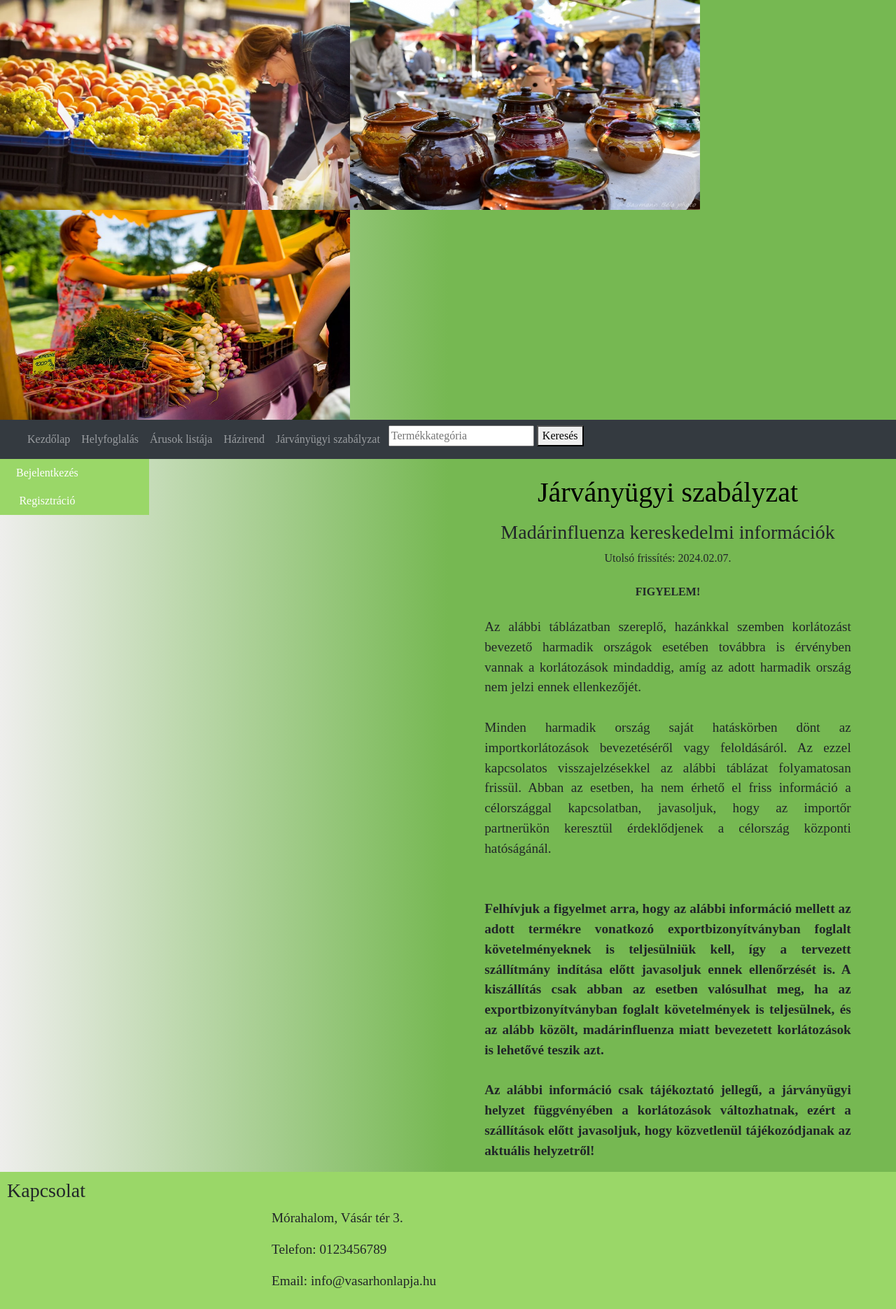
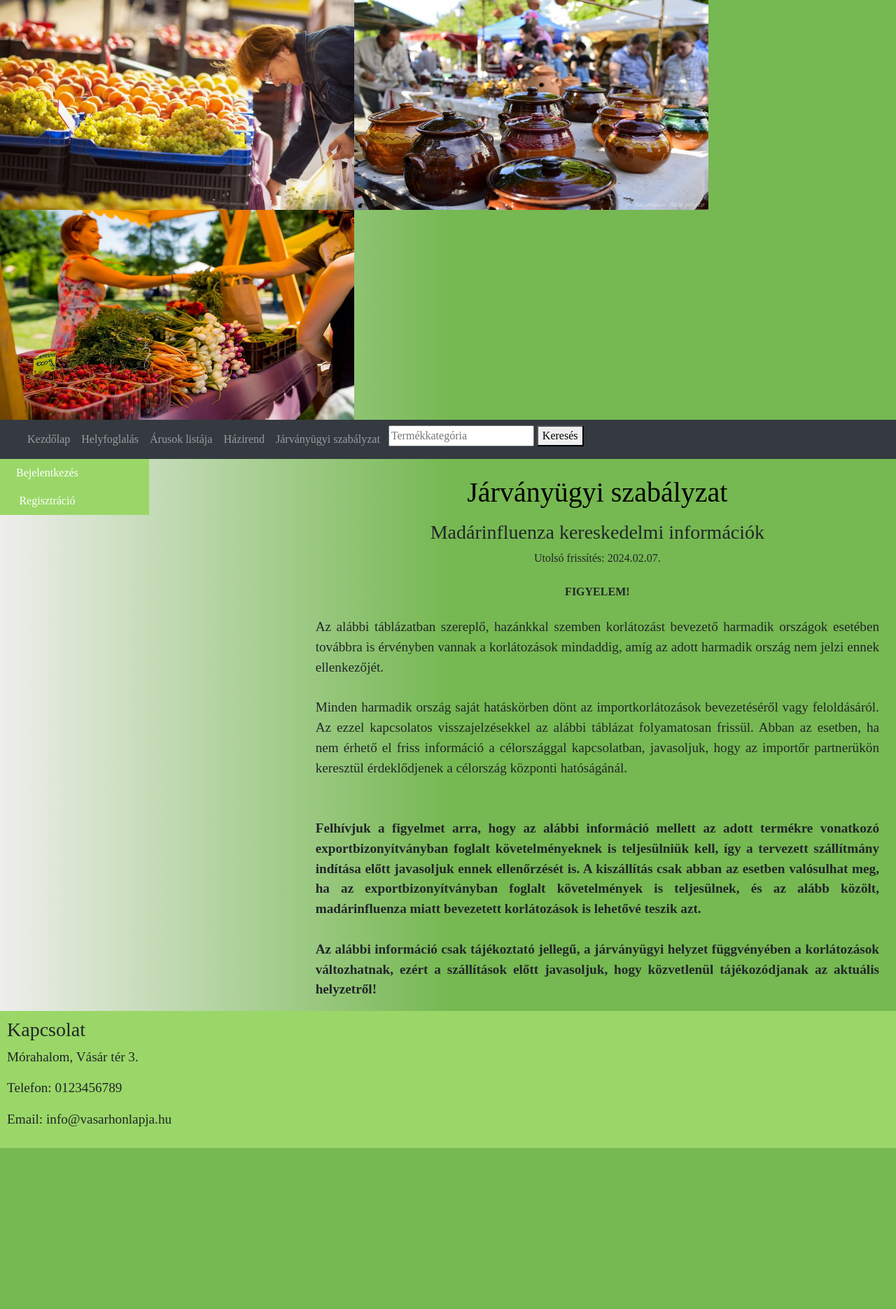
Before and after one commit to Szoftverfejlesztok/Szoftverfejleszto_es_tesztelo_2024_masodik_csapat, a PHP site: page /jarvanyugyisz.php in a window 1280 px wide. Shown: the whole page at 70% size. After the commit the page ends 1641 px from the top, so only its background shows below. Run offline with PHP 8.4, Linux system fonts and the light colour scheme; some libraries are stand-ins or nearby versions.

Commit message:
sytle frissítés

```diff
--- a/style.css
+++ b/style.css
@@ -211,6 +211,8 @@ background: rgba(211, 211, 211, 0.2);
   border: 1px solid #ddd;
   padding: 10px; /* A sorok közötti nagyobb hely */
   text-align: left;
+
+
 }
   /* Sötétebb sorok */
 tr:nth-child(even) {
@@ -273,8 +275,9 @@ header {
 /*header képek*/
 header img {
 
-  max-width: 500px;
+  max-width: 506px;
   max-height: 300px;
+
 
 }
 /* nav-bar */
@@ -303,11 +306,10 @@ li a:hover {
 /*a a bodykban megjelenő h1 es szövegek*/
 h1 {
   text-align: center;
-  padding-left: 30%;
-
+  /*padding-left: 30%;*/
   padding-top: 3%;
   padding-bottom: 1%;
-  padding-right: 5%;
+  /*padding-right: 100%;*/
   color: black;
 
 }
@@ -315,7 +317,8 @@ h1 {
 h2 {
 
   text-align: center;
-  padding-left: 27%;
+ /* padding-left: 20%;
+  padding-right: 100%;*/
   font-size: 300%;
   padding-bottom: 1%;
   color: black;
@@ -325,17 +328,17 @@ h2 {
 /*jarvanyügyi h1 alatti szöveg*/
 #kezdes {
   text-align: center;
-  padding-left: 30%;
+  /*padding-left: 20%;*/
  padding-bottom: 3%;
- padding-right: 5%;
+ /*padding-right: 100%;*/
 
 }
 /*minden oldal p-s szövege*/
 p {
-  padding-left: 30%;
+  /*padding-left: 30%;*/
   text-align: justify;
   font-size: larger;
-  padding-right: 5%;
+  /*padding-right: 5%;*/
 }
 /*a főoldal térkép feletti cím szövege*/
 #cim{
```
